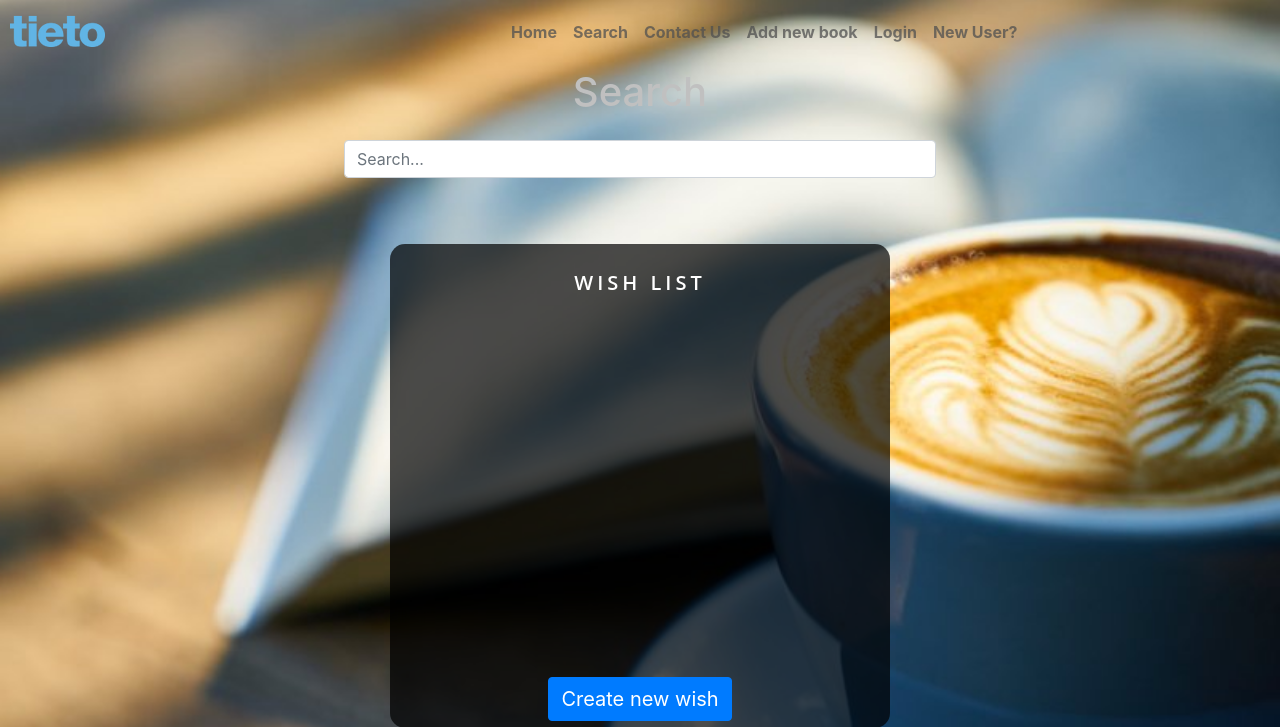
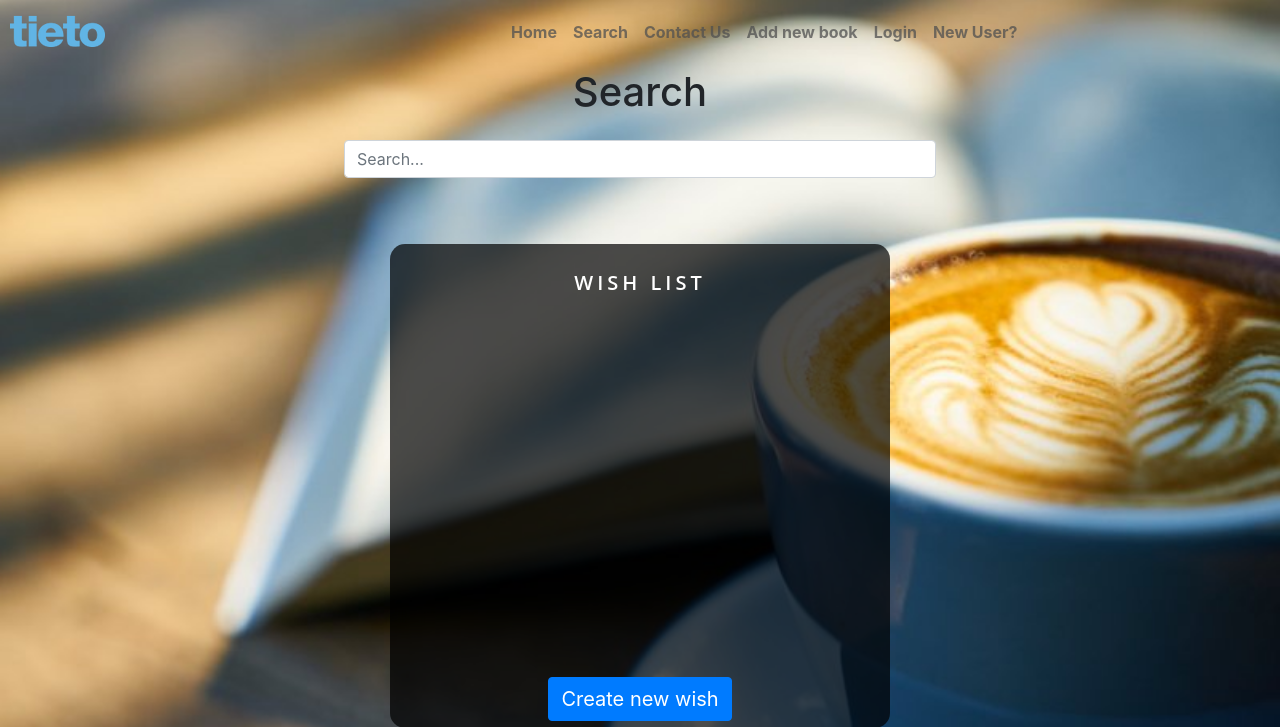
Before and after one commit to InkubatorTieto/melvil, a Flask app: page /wishlist in a window 1280 px wide. Shown: the top 727 px of the page. Run offline with Flask 2, Linux system fonts and the light colour scheme; data that the repository does not hold is empty; some libraries are stand-ins or nearby versions.

Commit message:
fixed formatting, moved wishbutton to proper file removed unused/bad attrs

```diff
--- a/static/css/base.css
+++ b/static/css/base.css
@@ -4,10 +4,6 @@ body {
     -moz-background-size: cover;
     -o-background-size: cover;
     background-size: cover;
-}
-
-h1 {
-    color: silver;
 }
 
 .cover-container {
@@ -30,7 +26,6 @@ h1 {
     border-radius: 15px;
     height: auto;
     margin-top: 50px;
-    color:silver;
     }
 
 .modal-content{
@@ -50,8 +45,3 @@ h1 {
     font-weight: 400;
     color: rgba(255, 26, 26, 1);
 }
-
-#addWishButton{
-    margin-top:3px;
-    margin-bottom:7px;
-}
--- a/static/css/books.css
+++ b/static/css/books.css
@@ -18,6 +18,7 @@
 .cover{
     background: rgba(0, 0, 0, 0.7);
 }
+
 form {
     width: 475px;
     margin: 0 auto;
@@ -32,7 +33,6 @@ form {
     font-size: 12px;
     width: -webkit-fill-available;
 }
-
 
 .add-one{
   color:green;
--- a/static/css/home.css
+++ b/static/css/home.css
@@ -67,6 +67,7 @@
     font-weight: 700;
     font-size: 24px;
 }
+
 .btn-sample{
     margin-top: 50px;
     font-size: 20px;
--- a/static/css/wishlist.css
+++ b/static/css/wishlist.css
@@ -4,17 +4,26 @@
  height: 360px;
  color:silver;
   }
-  #wishList li {
+
+#addWishButton{
+    margin-top:3px;
+    margin-bottom:7px;
+}
+
+#wishList li {
   list-style-type: none;
 }
+
 .close{
    color:white;
    size:19px;
 }
+
 .close:hover {
    color:red;
    box-shadow: 0 12px 16px 0 rgba(0,0,0,0.24),0 17px 50px 0 rgba(0,0,0,0.19);
 }
+
 .add{
    margin-top: 20px;
    margin-bottom:15px;
@@ -23,7 +32,6 @@
    transition: background-color 0.5s ease;
 }
 
-
 .btn-sample{
    margin-top: 100px;
    font-size: 20px;
```
Also changed, not shown: static/css/authentication.css (line endings or trailing spaces), static/css/item_description.css (line endings or trailing spaces).
